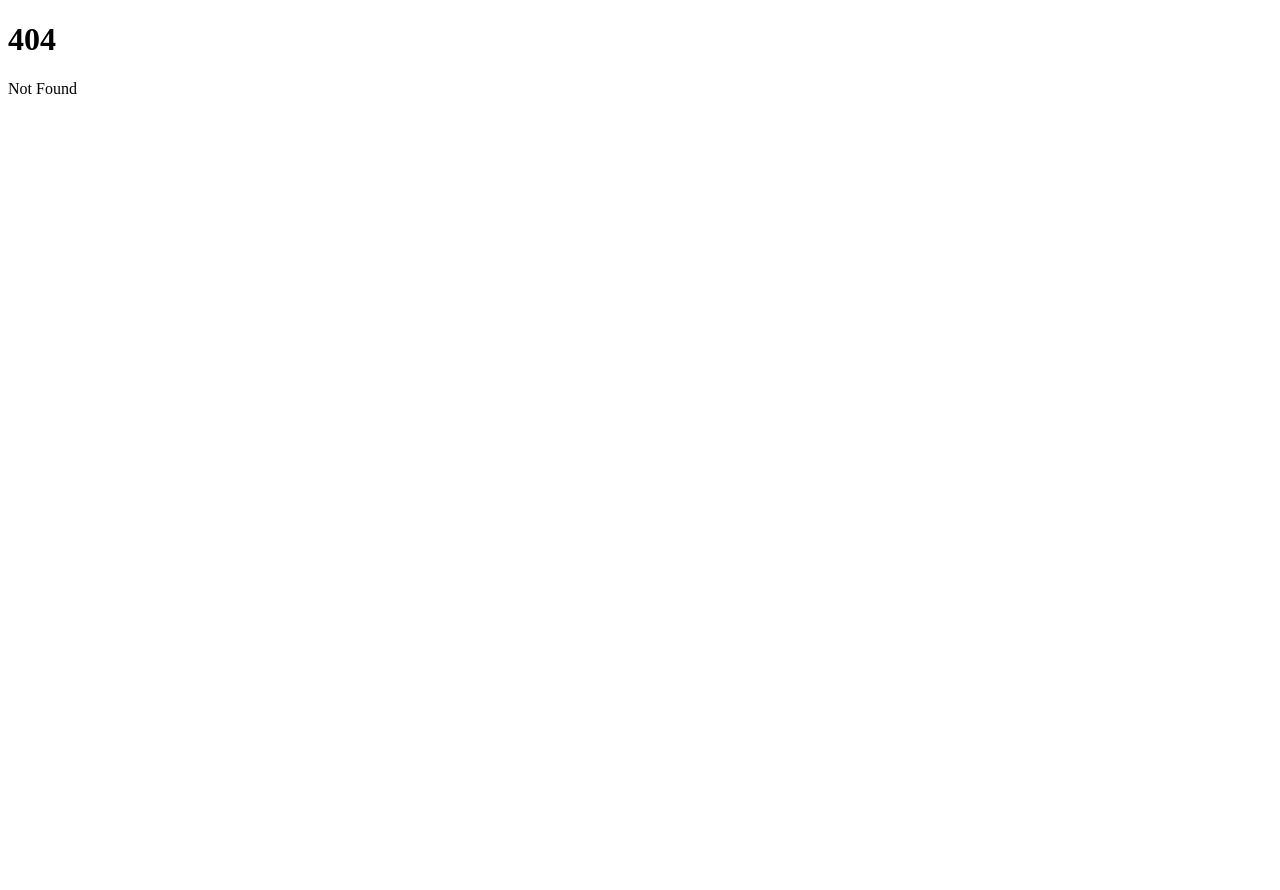
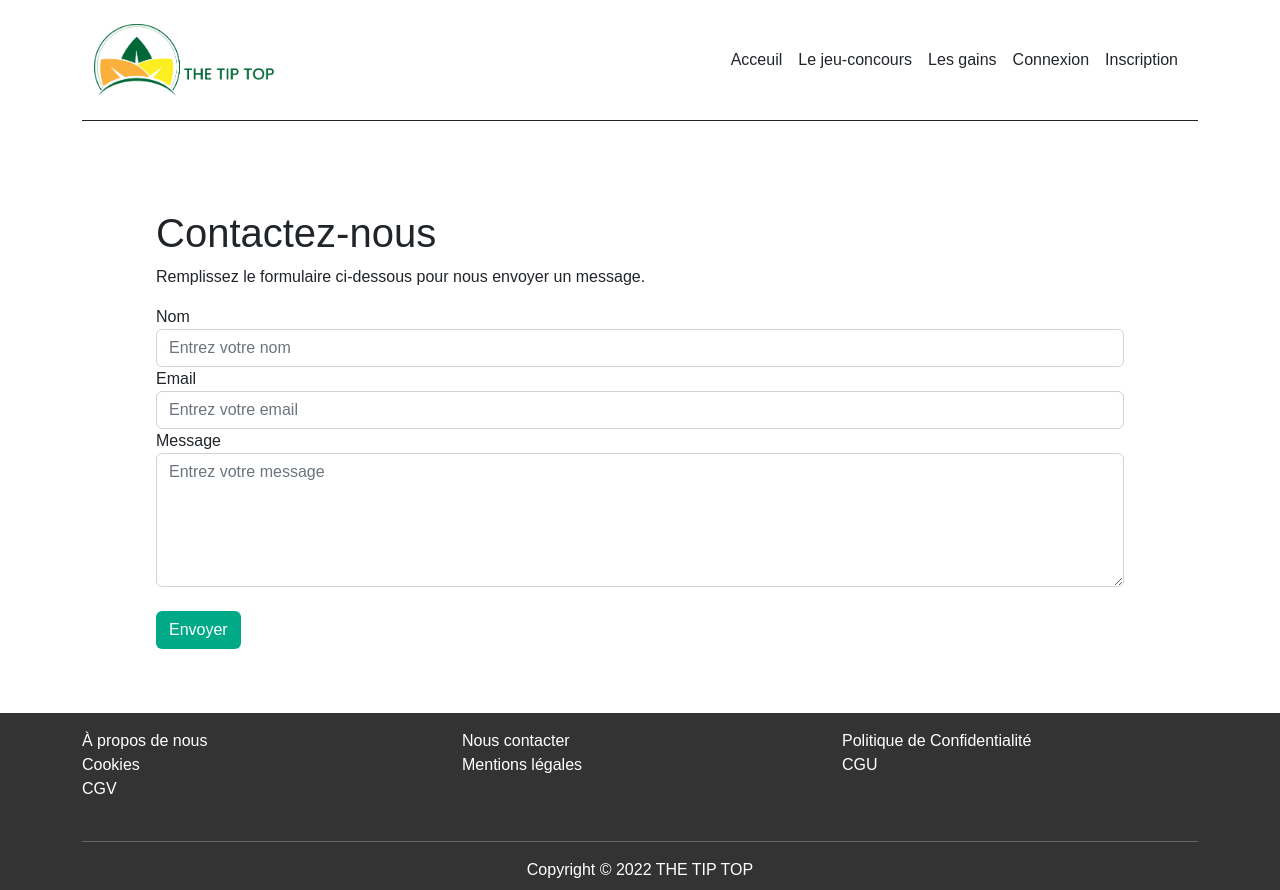
Before and after one commit to mohamedsek/thetiptop-web, a SvelteKit app: page /contact in a window 1280 px wide. Before the commit this address had no page. Before the commit the page ends 800 px from the top, so only its background shows below. Built offline with nearby package versions, Linux system fonts and the light colour scheme; no server answers.

Commit message:
styling login & register pages

```diff
--- a/src/app.html
+++ b/src/app.html
@@ -4,7 +4,8 @@
 		<meta charset="utf-8" />
 		<link rel="icon" href="%sveltekit.assets%/favicon.png" />
 		<meta name="viewport" content="width=device-width" />
-		<!-- <link rel="stylesheet" href="%sveltekit.assets%/global.css" /> -->
+		<link rel="stylesheet" href="https://cdnjs.cloudflare.com/ajax/libs/font-awesome/4.7.0/css/font-awesome.min.css
+		" />
 		%sveltekit.head%
 	</head>
 
--- a/src/routes/(app)/Footer.svelte
+++ b/src/routes/(app)/Footer.svelte
@@ -1,11 +1,11 @@
 <script>
 </script>
 
-<footer class="bg-color text-white">
-	<div class="container py-4">
+<footer class="bg-color text-white mt-5">
+	<div class="container py-3 ">
 		<div class="row">
 			<div class="col-lg-4 col-md-6 col-12"><a href="/about">À propos de nous</a></div>
-			<div class="col-lg-4 col-md-6 col-12"><a href="#">Nous contacter</a></div>
+			<div class="col-lg-4 col-md-6 col-12"><a href="/contact">Nous contacter</a></div>
 			<div class="col-lg-4 col-md-6 col-12"><a href="#">Politique de Confidentialité</a></div>
 			<div class="col-lg-4 col-md-6 col-12"><a href="#">Cookies </a></div>
 			<div class="col-lg-4 col-md-6 col-12"><a href="#">Mentions légales </a></div>
--- a/src/routes/(app)/Header.svelte
+++ b/src/routes/(app)/Header.svelte
@@ -14,7 +14,7 @@
 	<header
 		class="d-flex flex-wrap align-items-center justify-content-center justify-content-md-between py-3 mb-4 border-bottom border-dark"
 	>
-		<nav class="container navbar navbar-expand-md navbar-light">
+		<nav class="container navbar navbar-expand-lg navbar-light">
 			<div class="container-fluid">
 				<div class="logo-wrapper">
 					<a
--- /dev/null
+++ b/src/routes/(app)/contact/+page.svelte
@@ -0,0 +1,38 @@
+<div class="container mt-5 ">
+	<h1>Contactez-nous</h1>
+	<p>Remplissez le formulaire ci-dessous pour nous envoyer un message.</p>
+	<form class="contact-wrapper">
+		<div class="form-group">
+			<label for="name">Nom</label>
+			<input type="text" class="form-control" id="name" placeholder="Entrez votre nom" required />
+		</div>
+		<div class="form-group">
+			<label for="email">Email</label>
+			<input
+				type="email"
+				class="form-control"
+				id="email"
+				placeholder="Entrez votre email"
+				required
+			/>
+		</div>
+		<div class="form-group">
+			<label for="message">Message</label>
+			<textarea
+				class="form-control"
+				id="message"
+				rows="5"
+				placeholder="Entrez votre message"
+				required
+			/>
+		</div>
+		<button type="submit" class="btn mt-4">Envoyer</button>
+	</form>
+</div>
+
+<style>
+	.contact-wrapper button {
+		background-color: #00aa88;
+    color: #fff;
+	}
+</style>
```
Also changed, not shown: src/lib/components/app/auth/AuthSocialNetworks.svelte (added, +16 -0 lines), src/routes/(app)/+page.svelte (+17 -7 lines), src/routes/(app)/login/+page.svelte (+22 -7 lines), src/routes/(app)/register/+page.svelte (+55 -12 lines).
